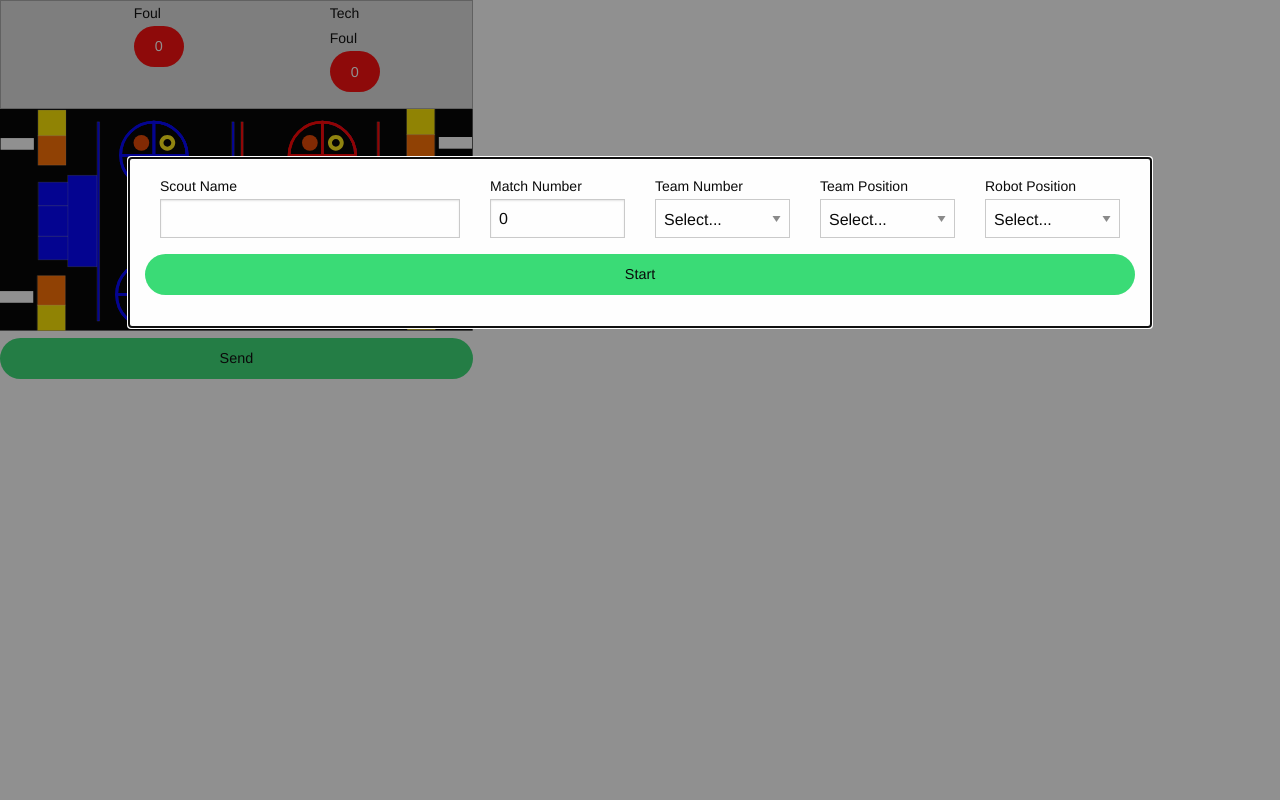
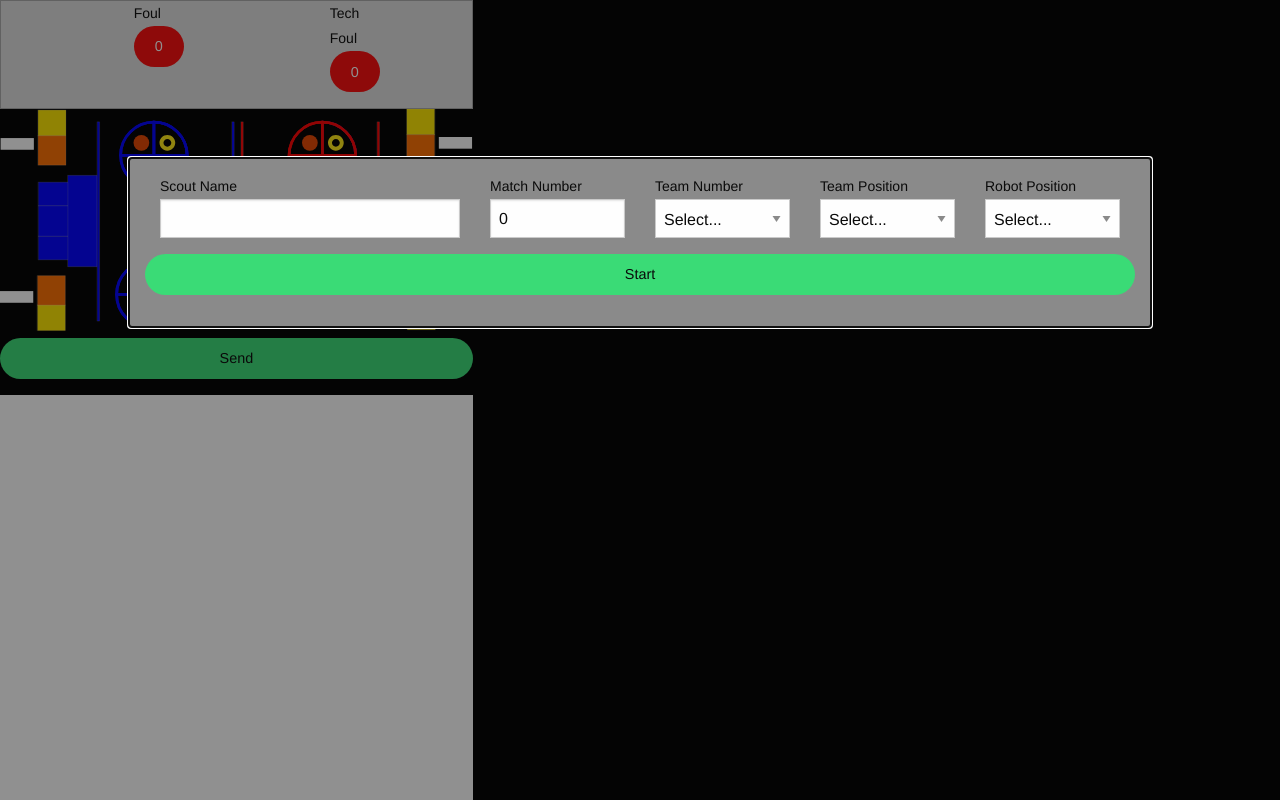
Before and after one commit to milovincent/frc-scouting, a PHP site: page / in a window 1280 px wide. Run offline with PHP 8.4, Linux system fonts and the light colour scheme; some libraries are stand-ins or nearby versions.

Commit message:
dark mode FIGHT!

```diff
--- a/scoutingForm/scss/_base.scss
+++ b/scoutingForm/scss/_base.scss
@@ -9,10 +9,18 @@
 	color:yellow;
 	width: 50px;
 }
-
+form {
+	background-color: black;
+}
+html {
+	background: black;
+}
+.reveal {
+	background-color: $gray !important;
+}
 .callout {
 	&.dark {
-		background:#ddd;
+		background:#dark-gray;
 	}
 	&.light {
 		background:#eee;
--- a/scoutingForm/scss/_settings.scss
+++ b/scoutingForm/scss/_settings.scss
@@ -77,7 +77,7 @@ $foundation-palette: (
 );
 $light-gray: #e6e6e6;
 $medium-gray: #cacaca;
-$dark-gray: #8a8a8a;
+$dark-gray: #4a4a4a;
 $black: #0a0a0a;
 $white: #fefefe;
 $body-background: $white;
```
Also changed, not shown: scoutingForm/css/app.css.
